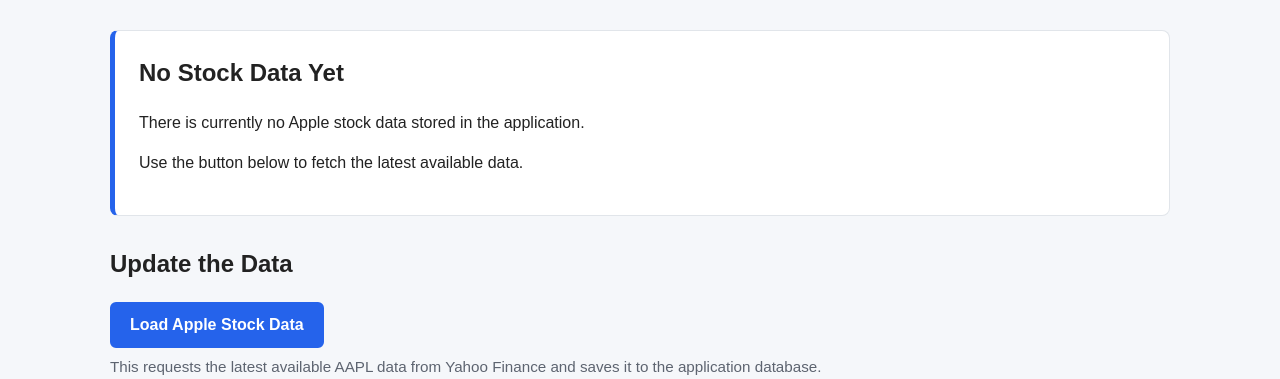
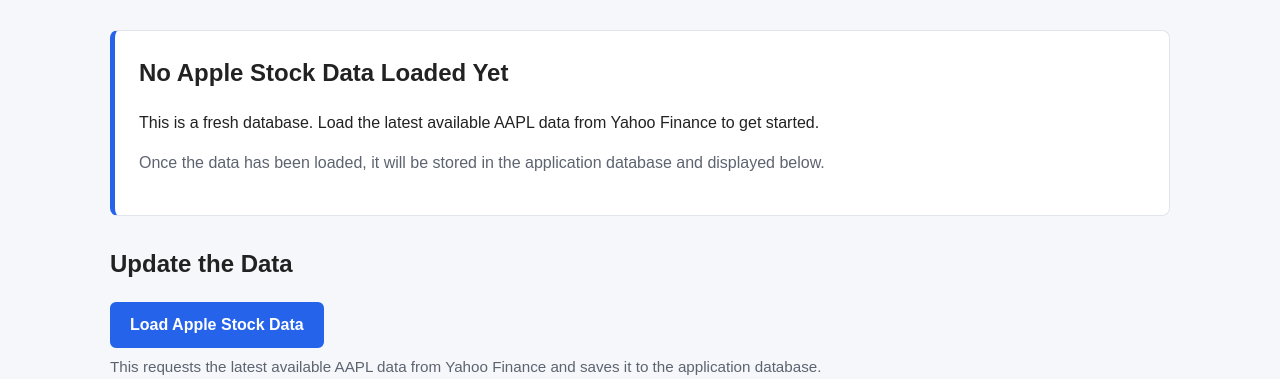
Before and after one commit to aaronalonsotorrens/stock-data-project, a FastAPI app: template app/templates/index.html in a window 1280 px wide. Shown: the part 144-523 px from the top of the page. Run offline with FastAPI, Linux system fonts and the light colour scheme; the template is opened without the code that fills it, so the values that code supplies are empty.

Commit message:
Ammend chnages to the readme and improve ux in the html file

```diff
--- a/app/templates/index.html
+++ b/app/templates/index.html
@@ -60,22 +60,28 @@
 
         {% else %}
 
+            <!--
+                A fresh database will not contain any stock data yet.
+                Keep the empty state clear so the user knows this is expected
+                and what they need to do next.
+            -->
             <section
                 class="card latest-card"
                 aria-labelledby="no-data-heading"
             >
 
                 <h2 id="no-data-heading">
-                    No Stock Data Yet
+                    No Apple Stock Data Loaded Yet
                 </h2>
 
                 <p>
-                    There is currently no Apple stock data stored in the
-                    application.
+                    This is a fresh database. Load the latest available AAPL
+                    data from Yahoo Finance to get started.
                 </p>
 
-                <p>
-                    Use the button below to fetch the latest available data.
+                <p class="secondary-text">
+                    Once the data has been loaded, it will be stored in the
+                    application database and displayed below.
                 </p>
 
             </section>
```
Also changed, not shown: README.md, app/static/readme-images/frontend-overview.png (added), app/static/readme-images/stock-table.png (added).
